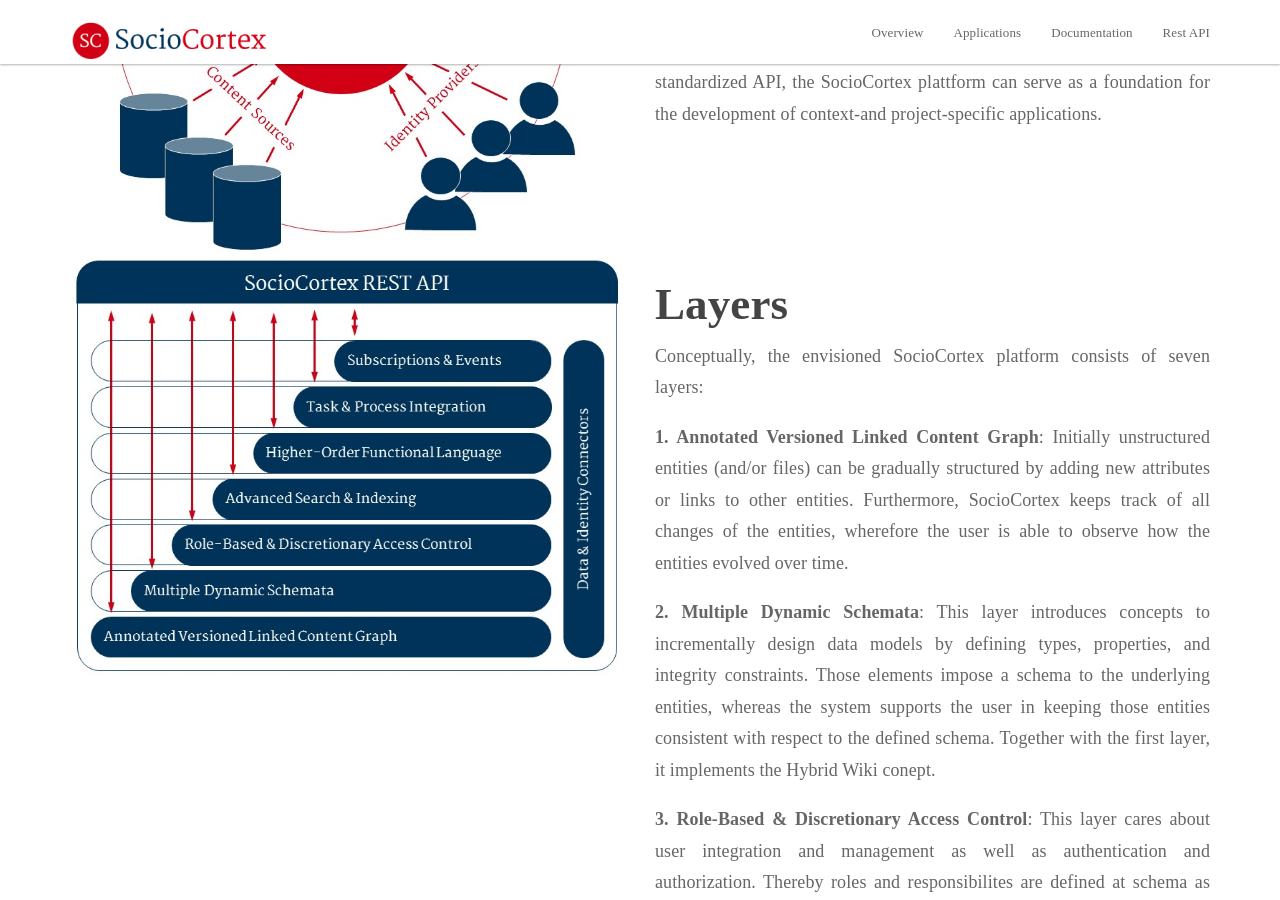
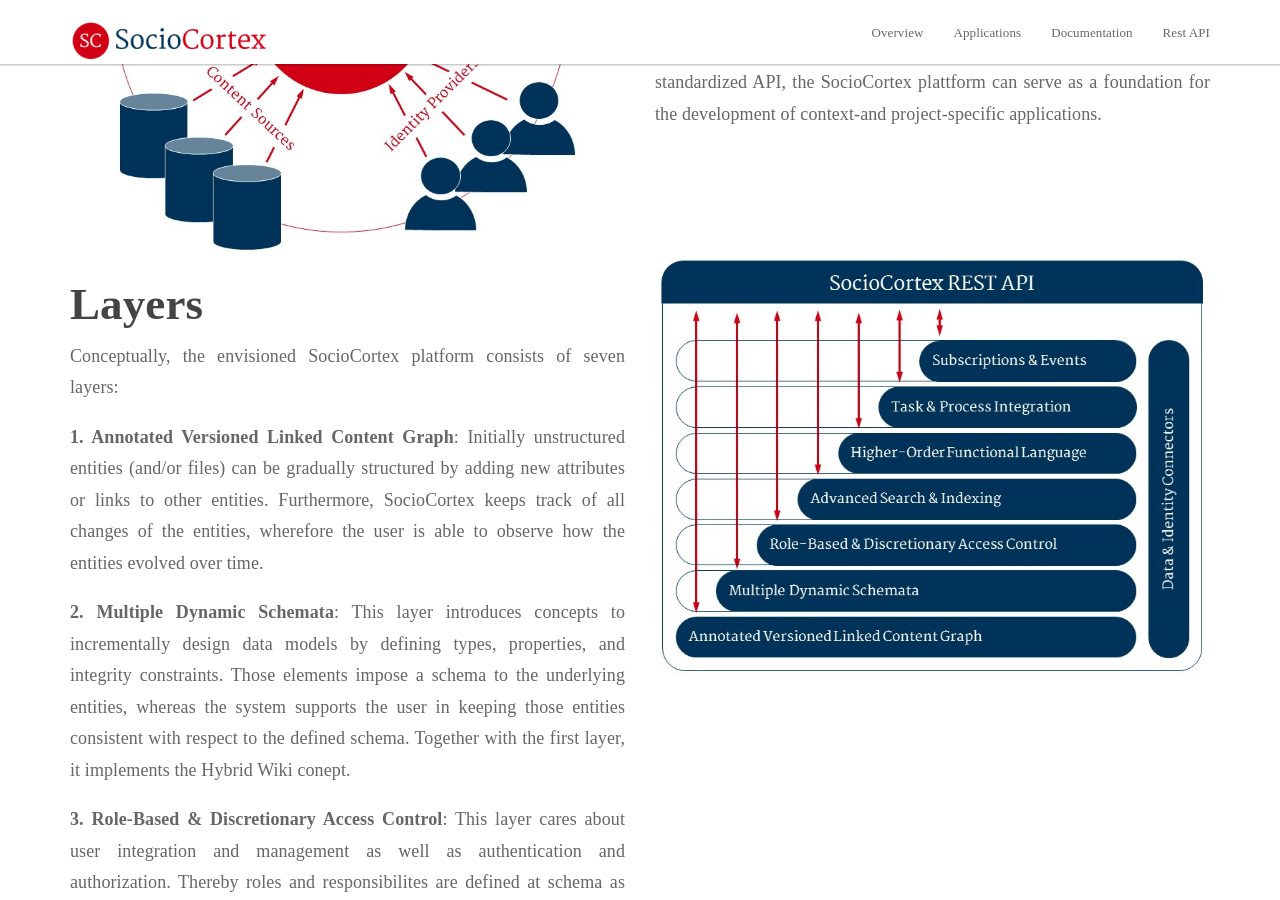
Before and after one commit to manoj5864/sociocortex, a Jekyll site: the page built from index.html, in a window 1280 px wide and 900 px high, scrolled down 369 px. Built offline with Jekyll 4.4.1, drawn with Linux system fonts in a browser that asks for light colours.

Commit message:
implemented modes for overview posts

```diff
--- a/_includes/overview.html
+++ b/_includes/overview.html
@@ -3,6 +3,8 @@
     <div class="container">
         {% for post in site.categories.overview %}
         <div class="row">
+
+            {% if post.mode == "left" %}
             <div class="col-lg-6">
                 <img src="{{ post.pic }}" width="100%" />
             </div>
@@ -12,6 +14,35 @@
                 </h2>
                 {{ post.content }}
             </div>
+            {% elsif post.mode == "right" %}
+
+
+            <div class="col-lg-6 text-left">
+                <h2 class="section-subheading">
+                    {{post.title}}
+                </h2>
+                {{ post.content }}
+            </div>
+            <div class="col-lg-6">
+                <img src="{{ post.pic }}" width="100%" />
+            </div>
+
+            {% else %}
+
+            <div class="col-lg-12 text-left">
+                <h2 class="section-subheading">
+                    {{post.title}}
+                </h2>
+                <img src="{{ post.pic }}" width="100%" /><br />
+                {{ post.content }}
+            </div>
+
+            {% endif %}
+
+
+
+
+
         </div>
         {% endfor %}
     </div>
```
